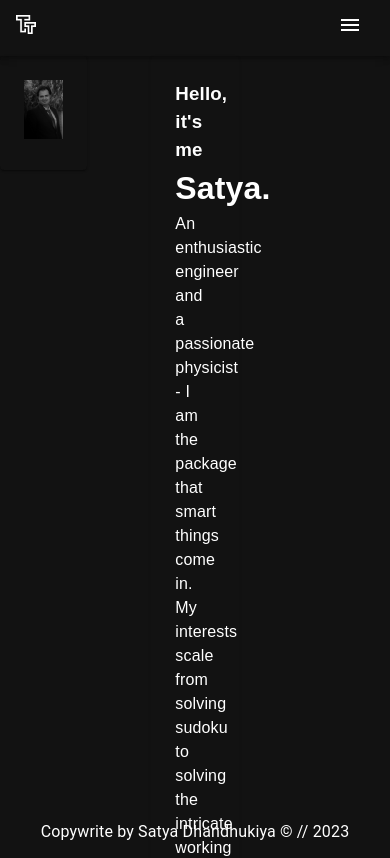
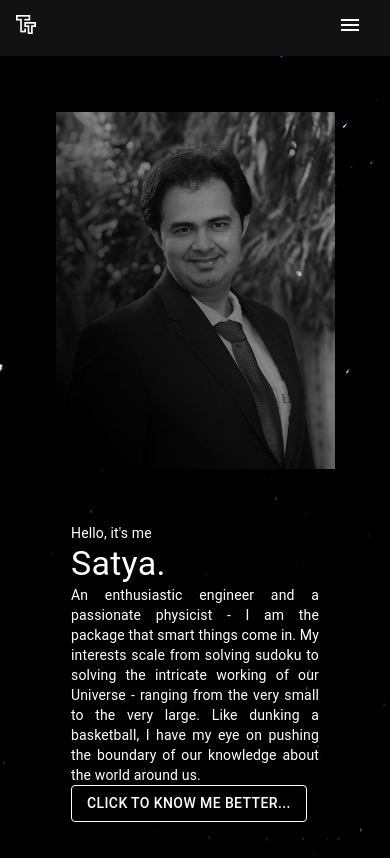
Before and after one commit to LoopyPanda/fractaltruth_website, a React (Create React App) app: page / in a window 390 px wide. Shown: the top 858 px of the page. Built offline with nearby package versions, Linux system fonts and the light colour scheme.

Commit message:
update responsive design

```diff
--- a/src/App.js
+++ b/src/App.js
@@ -12,18 +12,36 @@ import Publications from './components/Publications';
 import TalksConferences from './components/TalksConferences';
 import ResearchInterest from './components/ResearchInterest ';
 import Footer from "./components/Footer";
+import { Box } from "@mui/material";
 //import "./components/Annimation.js";
+import background from "./assets/Background.jpg";
+import Paper from '@mui/material/Paper';
+
 
 const darkTheme = createTheme({
   palette: {
     mode: 'dark',
+    //backgroundImage: `url(${background})`
   },
 });
 
+const styles = {
+  paperContainer: {
+    backgroundImage: `url(${background})`,
+    backgroundrepeat: 'no-repeat',
+    backgroundattachment: 'fixed',
+    backgroundposition: 'center',
+    backgroundsize: 'cover'
+  }
+};
+
+
+
 function App() {
   return (
+    <Paper style={styles.paperContainer}>
 
-    <div className="App">
+      <Box className="App">
 
 
         <ThemeProvider theme={darkTheme}>
@@ -31,6 +49,7 @@ function App() {
         </ThemeProvider>
 
         <Navbar />
+
         <Routes>
           <Route path="/" element={<Profile />} />
           <Route path="Me" element={<Me />} />
@@ -40,10 +59,11 @@ function App() {
           <Route path="Books" element={<Books />} />
           <Route path="Contact" element={<Contact />} />
         </Routes>
+
         <Footer />
 
-    </div>
-
+      </Box>
+    </Paper >
   );
 }
 
--- a/src/components/Annimation.js
+++ b/src/components/Annimation.js
@@ -11,7 +11,7 @@ const STAR_MIN_SCALE = 0.2;
 const OVERFLOW_THRESHOLD = 50;
 const STAR_COUNT = (window.innerWidth + window.innerHeight) / 8;
 
-const canvas = document.querySelector('canvas'),
+const canvas = document.querySelector('#canvas'),
     context = canvas.getContext('2d');
 
 let scale = 1, // device pixel ratio
--- a/src/components/Books.js
+++ b/src/components/Books.js
@@ -3,13 +3,21 @@ import Box from '@mui/material/Box';
 import { Typography } from '@mui/material';
 import List from '@mui/material/List';
 import ListItem from '@mui/material/ListItem';
+import { experimentalStyled as styled } from '@mui/material/styles';
+import Paper from '@mui/material/Paper';
 
+const Item = styled(Paper)(({ theme }) => ({
+
+    WebkitTextFillColor: '#FFFFFF',
+    backgroundColor: "transparent",
+}));
 
 
 const Books = () => {
     return (
-        <Box
-            sx={{ display: 'flex', flexWrap: 'wrap', p: 0, m: 0 }}>
+        <Box sx={{ display: 'flex', flexWrap: 'wrap', p: 0, m: 0 }}>
+            <Item>
+
                 <Typography align="justify" padding={5} margin={1} sx={{ typography: { sm: 'body1', xs: 'body2' } }}>
                     These are (obviously) not the books that I have written. Among the multitude of books that exist on each topic, the below mentioned ones are those that I had a chance to read and gain knowledge from. Some I have used them as university textbooks, while some I have only referred to for further conceptual clarity. I believe the list can also be taken as an advice for anyone out these who wishes to learn Physics.
                 </Typography>
@@ -85,6 +93,7 @@ const Books = () => {
                         <ListItem>1.  "Modern Cosmology" by Dodelson & Schmidt </ListItem>
                     </List>
                 </Typography>
+            </Item>
         </Box >
 
     )
--- a/src/components/Contact.js
+++ b/src/components/Contact.js
@@ -7,7 +7,7 @@ import Grid from '@mui/material/Grid';
 import { Typography } from '@mui/material';
 
 const Item = styled(Paper)(({ theme }) => ({
-    padding: theme.spacing(10),
+
     textAlign: 'justify',
     WebkitTextFillColor: '#FFFFFF',
     backgroundColor: "transparent",
--- a/src/components/Me.js
+++ b/src/components/Me.js
@@ -1,7 +1,15 @@
 import React from "react";
 import { Typography } from '@mui/material';
 import Box from '@mui/material/Box';
+import { experimentalStyled as styled } from '@mui/material/styles';
+import Paper from '@mui/material/Paper';
 
+
+const Item = styled(Paper)(({ theme }) => ({
+
+    WebkitTextFillColor: '#FFFFFF',
+    backgroundColor: "transparent",
+}));
 
 export default function Aboutme() {
 
@@ -9,6 +17,7 @@ export default function Aboutme() {
     return (
 
         <Box>
+            <Item>
                 <Typography align="left" variant="h4" padding={5} margin={1} gutterBottom>
                     Who am I?
                 </Typography>
@@ -24,6 +33,7 @@ export default function Aboutme() {
                     Considering these aspects, I joined the FinTech industry with a target to acquire new skills in information technology. Over the past 5+ years, I have gathered some key skills in IT, ranging from programming to data analysis to data engineering. These skills are becoming more and more bread & butter for researchers in astronomy, cosmology and particle physics. That being the case, I believe that if skills can be transferred from Physics to IT, my acquired IT skills can definitely be transferred back.
 
                 </Typography>
+            </Item>
         </Box >
     )
 };
--- a/src/components/Navbar.js
+++ b/src/components/Navbar.js
@@ -31,7 +31,7 @@ const Navbar = () => {
 
     return (
 
-        <AppBar position="static" component="nav" style={{ background: '#121212' }} >
+        <AppBar position="sticky" component="nav" style={{ background: '#121212' }} >
 
             <Container maxWidth="xl">
 
--- a/src/components/Profile.js
+++ b/src/components/Profile.js
@@ -5,22 +5,29 @@ import Paper from '@mui/material/Paper';
 import Grid from '@mui/material/Grid';
 import Button from '@mui/material/Button';
 import "../style/Profile.css";
-import profilepic from "../assets/Satyaphoto.jpg";
-//import { Zoom } from 'react-reveal';
 import Fade from 'react-reveal/Fade';
-//import Me from "./Me";
 import { Link } from 'react-router-dom';
-//import "../components/Annimation.js";
-
+import profilepic from "../assets/Satyaphoto_2.jpg";
+import { Typography } from "@mui/material";
 
 
 const Item = styled(Paper)(({ theme }) => ({
-    padding: theme.spacing(3),
+    padding: theme.spacing(5),
     textAlign: 'left',
     WebkitTextFillColor: '#FFFFFF',
     backgroundColor: "transparent",
     //color: theme.palette.text.secondary,
 }));
+
+/*const styles = {
+    paperContainer: {
+        backgroundImage: `url(${background})`,
+        backgroundrepeat: 'no-repeat',
+        backgroundattachment: 'fixed',
+        backgroundposition: 'center',
+        backgroundsize: 'cover'
+    }
+};*/
 
 const divStyle = {
     img: {
@@ -28,55 +35,74 @@ const divStyle = {
         backgroundPosition: 'center',
         backgroundSize: 'cover',
         backgroundRepeat: 'no-repeat',
-        width: '88%',
-        height: '800px'
+        width: '50vh',
+        height: '50vh'
     }
 };
 
+/*<Grid item sm={6} xs={12}>
+<Item><img src={background} alt="profile" id="img" className="profilepicture" style={divStyle} /></Item>
+</Grid>
 
+<Paper style={styles.paperContainer}>
+</Paper>
+
+*/
 const Profile = () => {
 
     return (
 
+        <Box>
+            <Item>
 
-        <Box sx={{ flexGrow: 1 }}>
+                <Grid container sm={12} xs={12} style={{ height: "auto" }} >
 
-            <Grid container spacing={8} >
-
-
-
-                <Grid item xs={4}>
-                    <Item><img src={profilepic} alt="profile" id="img" className="profilepicture" style={divStyle} /></Item>
+                    <Grid container sm={6} xs={12} >
+                        <Grid container style={{ padding: "5%" }}>
+                            <Grid item sm={8} xs={12}>
+                                <img src={profilepic} alt="profile" id="img" className="profilepicture" style={divStyle} />
+                            </Grid>
+                        </Grid>
                     </Grid>
 
-                <Grid item xs={4}>
+                    <Grid container sm={6} xs={12}  >
+                        <Grid container style={{ padding: "10%" }} >
+                            <Grid item sm={12} xs={12} >
                                 <Fade bottom>
-                        <Item>
-                            <h3>Hello, it's me</h3>
-                            <h1>Satya.</h1>
-                            <p>
+                                    <Typography sx={{ typography: { sm: 'h5', xs: 'body2' } }}>
+                                        Hello, it's me
+                                    </Typography>
+
+                                    <Typography sx={{ typography: { sm: 'h2', xs: 'h4' } }}>
+                                        Satya.
+                                    </Typography>
+
+                                    <Typography align="justify" sx={{ typography: { sm: 'body1', xs: 'body2' } }} >
                                         An enthusiastic engineer and a passionate physicist - I am the package that smart things come in.
                                         My interests scale from solving sudoku to solving the intricate working of our Universe - ranging from the very small to the very large.
                                         Like dunking a basketball, I have my eye on pushing the boundary of our knowledge about the world around us.
-                            </p>
-                        </Item>
-                        <Item>
-                            <Button component={Link} to="/Me" variant="contained" sx={{
+                                    </Typography>
+
+                                    <Grid>
+                                        <Button component={Link} to="/Me" variant="outlined" sx={{
                                             backgroundColor: "#000000",
                                             color: "#FFFFFF",
-                                "&:hover": { backgroundColor: "#c0c0c0" }
-                                //"&:disabled": { backgroundColor: "#FFFFFF" }
-                            }} >
+                                            borderColor: '#FFFFFF',
+                                            border: "1px white solid",
+                                            "&:hover": { backgroundColor: "#c0c0c0", borderColor: '#FFFFFF' },
+                                            typography: { sm: 'body1', xs: 'OVERLINE TEXT' }
+                                        }}  >
                                             Click to know me better...
                                         </Button>
-                        </Item>
-
+                                    </Grid>
                                 </Fade>
+                            </Grid>
+                        </Grid>
                     </Grid>
 
 
                 </Grid>
-
+            </Item>
         </Box >
 
     );
--- a/src/components/Publications.js
+++ b/src/components/Publications.js
@@ -4,12 +4,20 @@ import { Typography } from '@mui/material';
 import Box from '@mui/material/Box';
 import { Link } from 'react-router-dom';
 import OpenInNewIcon from '@mui/icons-material/OpenInNew';
+import { experimentalStyled as styled } from '@mui/material/styles';
+import Paper from '@mui/material/Paper';
 
+const Item = styled(Paper)(({ theme }) => ({
+
+    WebkitTextFillColor: '#FFFFFF',
+    backgroundColor: "transparent",
+}));
 
 
 const Publications = () => {
     return (
         <Box>
+            <Item>
                 <Typography align="left" variant="h4" padding={5} margin={1} gutterBottom>
                     Publications
                 </Typography>
@@ -21,7 +29,7 @@ const Publications = () => {
 
                 <Button component={Link} to="https://journals.aps.org/prd/abstract/10.1103/PhysRevD.95.084047" variant="contained" startIcon={<OpenInNewIcon />} sx={{
                     backgroundColor: "#000000",
-                color: "#FFFFFF",
+
                     "&:hover": { backgroundColor: "#c0c0c0" },
                     //"&:disabled": { backgroundColor: "#FFFFFF" }
                 }} >
@@ -29,7 +37,7 @@ const Publications = () => {
                     To The Publication
                 </Button>
 
-
+            </Item>
         </Box>
     )
 };
--- a/src/components/ResearchInterest .js
+++ b/src/components/ResearchInterest .js
@@ -1,11 +1,19 @@
 import React from "react";
 import { Typography } from '@mui/material';
 import Box from '@mui/material/Box';
+import { experimentalStyled as styled } from '@mui/material/styles';
+import Paper from '@mui/material/Paper';
+
+const Item = styled(Paper)(({ theme }) => ({
+
+    WebkitTextFillColor: '#FFFFFF',
+    backgroundColor: "transparent",
+}));
 
 const ResearchInterest = () => {
     return (
         <Box>
-
+            <Item>
                 <Typography align="left" variant="h4" padding={5} margin={1} gutterBottom>
                     Research Interests
                 </Typography>
@@ -21,6 +29,7 @@ const ResearchInterest = () => {
                     These interests are not just for theoretical study. I am also interested in their experimental, phenomenological and observational aspects.
 
                 </Typography>
+            </Item>
         </Box>
     )
 };
--- a/src/components/TalksConferences.js
+++ b/src/components/TalksConferences.js
@@ -3,17 +3,22 @@ import { Typography } from '@mui/material';
 import Box from '@mui/material/Box';
 import List from '@mui/material/List';
 import ListItem from '@mui/material/ListItem';
+import { experimentalStyled as styled } from '@mui/material/styles';
+import Paper from '@mui/material/Paper';
+
+const Item = styled(Paper)(({ theme }) => ({
+
+    WebkitTextFillColor: '#FFFFFF',
+    backgroundColor: "transparent",
+}));
 
 const TalksConferences = () => {
     return (
         <Box>
-
+            <Item>
                 <Typography align="left" variant="h4" padding={5} margin={1} gutterBottom>
                     Talks
-            </Typography>
-
-            <Typography align="left" variant="body1" padding={5} margin={1}  >
-                <List aria-labelledby="basic-list-demo">
+                    <List sx={{ typography: { sm: 'body1', xs: 'body2' } }} >
                         <ListItem>(2017) Towards a Hartle-Hawking state for loop quantum gravity, University of Erlangen-Nuremberg, Germany</ListItem>
                         <ListItem>(2016) Gamma ray excess from galactic centre, University of Erlangen-Nuremberg, Germany </ListItem>
                         <ListItem>(2010) Quantum computers, Mar Athanasius College of Engineering, India </ListItem>
@@ -22,15 +27,14 @@ const TalksConferences = () => {
 
                 <Typography align="left" variant="h4" padding={5} margin={1} gutterBottom>
                     Conferences
-            </Typography>
-
-            <Typography align="left" variant="body1" padding={5} margin={1}>
-                <List aria-labelledby="basic-list-demo">
+                    <List sx={{ typography: { sm: 'body1', xs: 'body2' } }} >
                         <ListItem>(2016) Shapes of Gravity conference, Radboud University, Netherlands </ListItem>
                         <ListItem>(2015) Loops conference, University of Erlangen-Nuremberg, Germany </ListItem>
                         <ListItem>(2010) International Congress of Mathematicians, India </ListItem>
                     </List>
                 </Typography>
+
+            </Item>
         </Box>
     )
 };
--- a/src/index.js
+++ b/src/index.js
@@ -4,6 +4,7 @@ import './index.css';
 import App from './App';
 import reportWebVitals from './reportWebVitals';
 import { BrowserRouter } from 'react-router-dom';
+
 
 
 const root = ReactDOM.createRoot(document.getElementById('root'));
```
Also changed, not shown: src/assets/Background.jpg (added), src/assets/Satyaphoto_2.jpg (added). Lines whose indentation alone changed are shown as unchanged.
